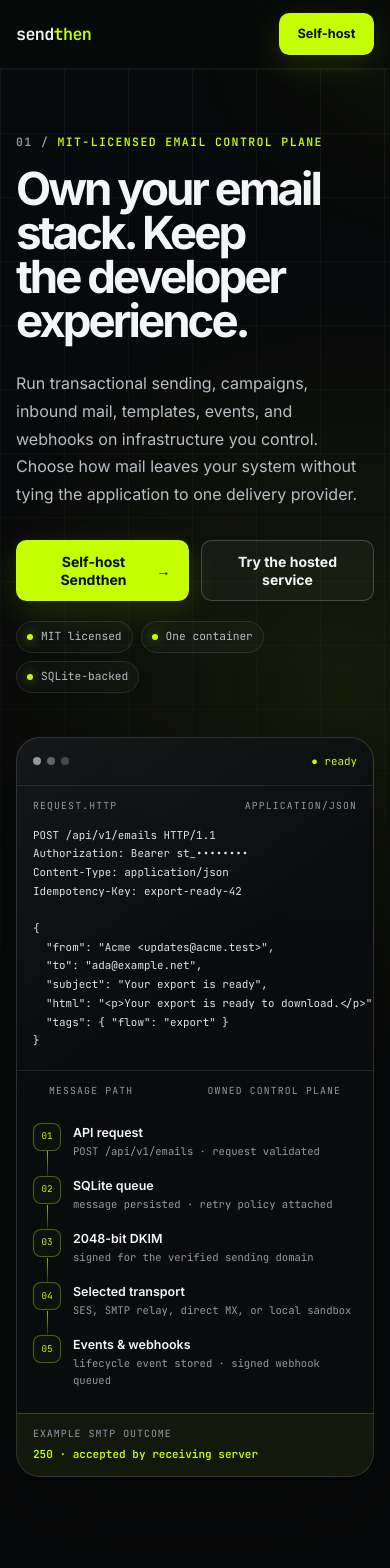
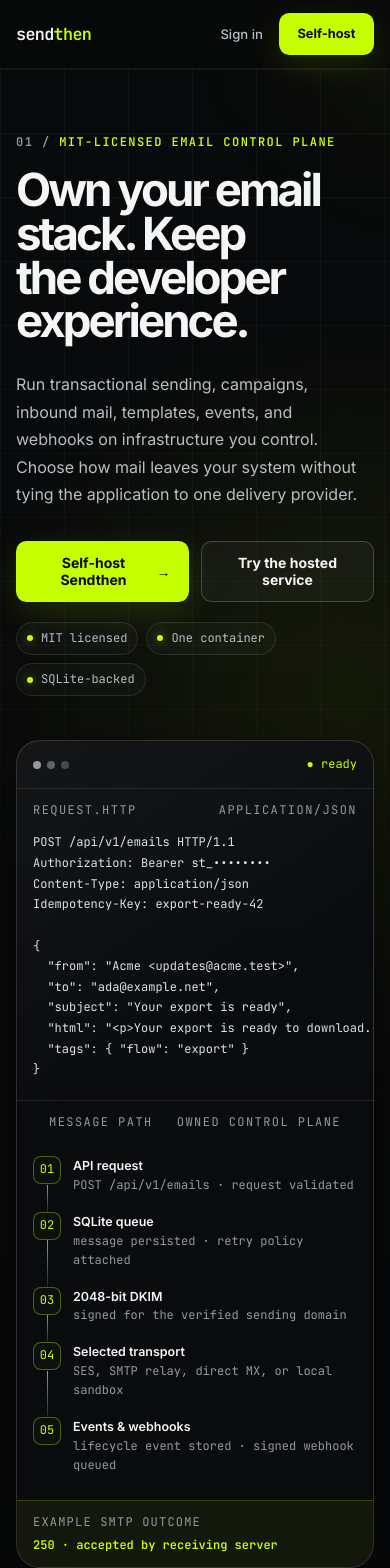
Before and after one commit to emreisik95/sendthen, a Next.js app: page / in a window 390 px wide. Shown: the top 1568 px of the page. Built offline with nearby package versions, Linux system fonts and the light colour scheme.

Commit message:
fix: harden landing accessibility and claims

```diff
--- a/app/globals.css
+++ b/app/globals.css
@@ -68,12 +68,6 @@
   font-family: var(--font-inter), system-ui, sans-serif;
   font-size: 16px;
   line-height: 1.6;
-}
-
-@media (prefers-reduced-motion: no-preference) {
-  html {
-    scroll-behavior: smooth;
-  }
 }
 
 ::selection {
@@ -209,6 +203,11 @@
   overscroll-behavior-inline: contain;
 }
 
+.landing-table-scroll:focus-visible {
+  border-radius: 1rem;
+  box-shadow: inset 0 0 0 2px var(--lime);
+}
+
 .landing-table-scroll table {
   width: 100%;
   min-width: 66rem;
@@ -286,7 +285,7 @@
   margin-block-start: 0.25rem;
   color: var(--lime);
   font-family: var(--font-jetbrains-mono), monospace;
-  font-size: 0.57rem;
+  font-size: 0.75rem;
   font-weight: 600;
   text-transform: uppercase;
   letter-spacing: 0.1em;
--- a/app/page.tsx
+++ b/app/page.tsx
@@ -47,12 +47,12 @@
 const BUTTON_PRIMARY = `${BUTTON_BASE} bg-lime text-on-lime shadow-[0_10px_34px_rgba(198,255,0,0.13)] hover:bg-lime-hover hover:text-on-lime hover:shadow-[0_14px_42px_rgba(198,255,0,0.2)]`;
 const BUTTON_SECONDARY = `${BUTTON_BASE} border-white/20 bg-white/[0.035] text-fg hover:border-lime/50 hover:bg-lime/[0.055]`;
 const KICKER =
-  "font-mono text-[0.72rem] font-semibold uppercase tracking-[0.12em] text-lime";
+  "font-mono text-[0.75rem] font-semibold uppercase tracking-[0.12em] text-lime";
 const SECTION_TITLE =
   "mt-3 max-w-[13ch] text-balance text-[clamp(2.25rem,5vw,4.35rem)] font-bold leading-[1.02] tracking-[-0.055em]";
 const SECTION_COPY = "text-base leading-7 text-[var(--landing-text-secondary)]";
 const CONSOLE_LABEL =
-  "flex items-center justify-between gap-3 px-4 py-3 font-mono text-[0.61rem] uppercase tracking-[0.12em] text-[var(--landing-text-tertiary)]";
+  "flex items-center justify-between gap-3 px-4 py-3 font-mono text-[0.75rem] uppercase tracking-[0.12em] text-[var(--landing-text-tertiary)]";
 const PROJECT_FACTS = ["MIT licensed", "One container", "SQLite-backed"] as const;
 const PRODUCT_SPANS = [
   "md:col-span-7",
@@ -112,7 +112,7 @@
 
           <div className="ml-auto flex items-center gap-2 lg:ml-0">
             <Link
-              className="hidden min-h-11 items-center rounded-lg px-3 text-[0.82rem] font-medium text-[var(--landing-text-secondary)] no-underline transition-colors hover:text-fg sm:inline-flex"
+              className="inline-flex min-h-11 items-center rounded-lg px-2 text-[0.82rem] font-medium text-[var(--landing-text-secondary)] no-underline transition-colors hover:text-fg sm:px-3"
               href="/login"
             >
               Sign in
@@ -158,7 +158,7 @@
               <ul className="landing-reveal mt-5 flex flex-wrap gap-2" aria-label="Project facts">
                 {PROJECT_FACTS.map((fact) => (
                   <li
-                    className="inline-flex items-center gap-2 rounded-full border border-white/10 bg-white/[0.025] px-2.5 py-1.5 font-mono text-[0.7rem] text-[var(--landing-text-secondary)]"
+                    className="inline-flex items-center gap-2 rounded-full border border-white/10 bg-white/[0.025] px-2.5 py-1.5 font-mono text-[0.75rem] text-[var(--landing-text-secondary)]"
                     key={fact}
                   >
                     <span className="size-1.5 shrink-0 rounded-full bg-lime shadow-[0_0_12px_rgba(198,255,0,0.55)]" aria-hidden />
@@ -169,7 +169,7 @@
             </div>
 
             <figure className="landing-proof landing-reveal min-w-0 overflow-hidden rounded-3xl border border-white/15">
-              <figcaption className="flex min-h-12 items-center justify-between gap-3 border-b border-white/10 px-4 font-mono text-[0.68rem] text-[var(--landing-text-secondary)]">
+              <figcaption className="flex min-h-12 items-center justify-between gap-3 border-b border-white/10 px-4 font-mono text-[0.75rem] text-[var(--landing-text-secondary)]">
                 <span className="flex items-center gap-1.5" aria-hidden>
                   <i className="size-2 rounded-full bg-[var(--landing-text-tertiary)]" />
                   <i className="size-2 rounded-full bg-[var(--landing-text-tertiary)] opacity-60" />
@@ -181,15 +181,18 @@
                 </span>
               </figcaption>
 
-              <div className="min-w-0 border-b border-white/10" aria-label="Example API request">
+              <section
+                className="min-w-0 border-b border-white/10"
+                aria-labelledby="api-request-label"
+              >
                 <div className={CONSOLE_LABEL}>
-                  <span>request.http</span>
+                  <span id="api-request-label">request.http</span>
                   <span>application/json</span>
                 </div>
-                <pre className="m-0 max-h-[18.25rem] max-w-full overflow-x-auto px-4 pb-5 font-mono text-[clamp(0.68rem,1.2vw,0.78rem)] leading-[1.72] text-[#dce3e8]">
+                <pre className="m-0 max-h-[18.25rem] max-w-full overflow-x-auto px-4 pb-5 font-mono text-[clamp(0.75rem,1.2vw,0.8rem)] leading-[1.72] text-[#dce3e8]">
                   <code>{API_REQUEST}</code>
                 </pre>
-              </div>
+              </section>
 
               <div className="px-4 pb-3">
                 <p className={CONSOLE_LABEL}>
@@ -202,14 +205,14 @@
                       className="landing-pipeline-step relative grid min-w-0 grid-cols-[2rem_minmax(0,1fr)] items-start gap-3 py-2 max-sm:grid-cols-[1.75rem_minmax(0,1fr)]"
                       key={stage.key}
                     >
-                      <span className="relative z-10 inline-flex size-8 items-center justify-center rounded-lg border border-lime/35 bg-[#0d100c] font-mono text-[0.58rem] text-lime max-sm:size-7" aria-hidden>
+                      <span className="relative z-10 inline-flex size-8 items-center justify-center rounded-lg border border-lime/35 bg-[#0d100c] font-mono text-[0.75rem] text-lime max-sm:size-7" aria-hidden>
                         {String(index + 1).padStart(2, "0")}
                       </span>
                       <div className="min-w-0">
                         <strong className="block text-[0.78rem] font-semibold text-fg">
                           {stage.label}
                         </strong>
-                        <span className="block [overflow-wrap:anywhere] font-mono text-[0.66rem] leading-relaxed text-[var(--landing-text-tertiary)]">
+                        <span className="block [overflow-wrap:anywhere] font-mono text-[0.75rem] leading-relaxed text-[var(--landing-text-tertiary)]">
                           {stage.detail}
                         </span>
                       </div>
@@ -219,10 +222,10 @@
               </div>
 
               <div className="flex items-center justify-between gap-4 border-t border-lime/20 bg-lime/[0.055] px-4 py-3 max-md:flex-col max-md:items-start max-md:gap-1">
-                <span className="font-mono text-[0.62rem] uppercase tracking-[0.1em] text-[var(--landing-text-tertiary)]">
+                <span className="font-mono text-[0.75rem] uppercase tracking-[0.1em] text-[var(--landing-text-tertiary)]">
                   example SMTP outcome
                 </span>
-                <strong className="text-end font-mono text-[0.69rem] font-semibold text-lime max-md:text-start">
+                <strong className="text-end font-mono text-[0.75rem] font-semibold text-lime max-md:text-start">
                   <span aria-hidden>250 · </span>accepted by receiving server
                 </strong>
               </div>
@@ -249,7 +252,7 @@
             <div className="mt-[clamp(2.5rem,5vw,4.5rem)] grid divide-y divide-white/10 border-y border-white/10 md:grid-cols-3 md:divide-x md:divide-y-0">
               {outcomePillars.map((pillar, index) => (
                 <article className="min-w-0 p-[clamp(1.6rem,3vw,2.5rem)]" key={pillar.key}>
-                  <p className="font-mono text-[0.64rem] font-semibold uppercase tracking-[0.12em] text-[var(--landing-text-tertiary)]" aria-hidden>
+                  <p className="font-mono text-[0.75rem] font-semibold uppercase tracking-[0.12em] text-[var(--landing-text-tertiary)]" aria-hidden>
                     0{index + 1}
                   </p>
                   <h3 className="mt-6 text-[clamp(1.2rem,2vw,1.55rem)] font-semibold leading-tight tracking-[-0.025em]">
@@ -291,7 +294,7 @@
                   key={group.key}
                 >
                   <div className="flex items-center justify-between gap-4">
-                    <p className="font-mono text-[0.64rem] font-semibold uppercase tracking-[0.12em] text-[var(--landing-text-tertiary)]">
+                    <p className="font-mono text-[0.75rem] font-semibold uppercase tracking-[0.12em] text-[var(--landing-text-tertiary)]">
                       Surface 0{index + 1}
                     </p>
                     <span className="font-mono text-lg text-lime" aria-hidden>
@@ -387,7 +390,7 @@
             </div>
 
             <div className="mt-8" aria-labelledby="sources-heading">
-              <h3 id="sources-heading" className="font-mono text-[0.68rem] font-semibold uppercase tracking-[0.12em] text-[var(--landing-text-secondary)]">
+              <h3 id="sources-heading" className="font-mono text-[0.75rem] font-semibold uppercase tracking-[0.12em] text-[var(--landing-text-secondary)]">
                 Official sources
               </h3>
               <div className="mt-4 grid grid-cols-[repeat(auto-fit,minmax(min(100%,12rem),1fr))] gap-3">
@@ -397,7 +400,7 @@
                     <ul className="mt-2 space-y-2">
                       {product.sources.map((source) => (
                         <li key={source.url}>
-                          <a className="inline-block [overflow-wrap:anywhere] text-[0.72rem] leading-normal text-[var(--landing-text-secondary)] underline-offset-4 hover:text-lime" href={source.url} target="_blank" rel="noopener noreferrer">
+                          <a className="inline-block [overflow-wrap:anywhere] text-[0.75rem] leading-normal text-[var(--landing-text-secondary)] underline decoration-white/35 underline-offset-4 hover:text-lime" href={source.url} target="_blank" rel="noopener noreferrer">
                             {source.label}
                             <span aria-hidden> ↗</span>
                             <span className="sr-only"> (opens in a new tab)</span>
@@ -432,11 +435,11 @@
                   <span>terminal</span>
                   <span>quickstart</span>
                 </div>
-                <pre className="m-0 max-w-full overflow-x-auto p-[clamp(1.25rem,3vw,2rem)] font-mono text-[clamp(0.72rem,1.3vw,0.83rem)] leading-[1.72] text-lime">
+                <pre className="m-0 max-w-full overflow-x-auto p-[clamp(1.25rem,3vw,2rem)] font-mono text-[clamp(0.75rem,1.3vw,0.83rem)] leading-[1.72] text-lime">
                   <code>{quickstartLines.join("\n")}</code>
                 </pre>
                 <aside className="border-t border-white/10 bg-white/[0.025] px-[clamp(1.25rem,3vw,2rem)] py-4" aria-label="Operations note">
-                  <strong className="font-mono text-[0.66rem] uppercase tracking-[0.1em] text-fg">
+                  <strong className="font-mono text-[0.75rem] uppercase tracking-[0.1em] text-fg">
                     Operations note
                   </strong>
                   <p className="mt-2 text-[0.78rem] leading-relaxed text-[var(--landing-text-secondary)]">
@@ -448,7 +451,7 @@
 
             <div className="mt-[clamp(3rem,7vw,6rem)] grid min-w-0 gap-4 md:grid-cols-[minmax(0,1.08fr)_minmax(0,0.92fr)]">
               <article className="landing-choice-primary min-w-0 rounded-[1.125rem] border border-lime/35 p-[clamp(1.5rem,4vw,2.5rem)]">
-                <p className="font-mono text-[0.64rem] font-semibold uppercase tracking-[0.12em] text-[var(--landing-text-tertiary)]">
+                <p className="font-mono text-[0.75rem] font-semibold uppercase tracking-[0.12em] text-[var(--landing-text-tertiary)]">
                   Choice 01 · primary
                 </p>
                 <h3 className="mt-6 text-[clamp(1.2rem,2vw,1.55rem)] font-semibold leading-tight tracking-[-0.025em]">
@@ -465,7 +468,7 @@
               </article>
 
               <article className="min-w-0 rounded-[1.125rem] border border-white/10 bg-white/[0.025] p-[clamp(1.5rem,4vw,2.5rem)]">
-                <p className="font-mono text-[0.64rem] font-semibold uppercase tracking-[0.12em] text-[var(--landing-text-tertiary)]">
+                <p className="font-mono text-[0.75rem] font-semibold uppercase tracking-[0.12em] text-[var(--landing-text-tertiary)]">
                   Choice 02 · secondary
                 </p>
                 <h3 className="mt-6 text-[clamp(1.2rem,2vw,1.55rem)] font-semibold leading-tight tracking-[-0.025em]">
@@ -511,7 +514,7 @@
       <footer className="border-t border-hairline">
         <div className="landing-container flex min-h-28 flex-col items-start justify-center gap-5 py-6 text-[0.76rem] text-[var(--landing-text-tertiary)] md:flex-row md:items-center md:justify-between md:gap-8">
           <p className="flex flex-wrap items-center gap-3">
-            <span className="inline-flex items-center font-mono text-[0.9rem] font-semibold tracking-[-0.04em] text-fg" aria-label="sendthen">
+            <span className="inline-flex items-center font-mono text-[0.9rem] font-semibold tracking-[-0.04em] text-fg">
               send<span className="text-lime">then</span>
             </span>
             <span>MIT-licensed email control plane.</span>
```
Also changed, not shown: 2 other files (tests, documents, lock files or other folders).
